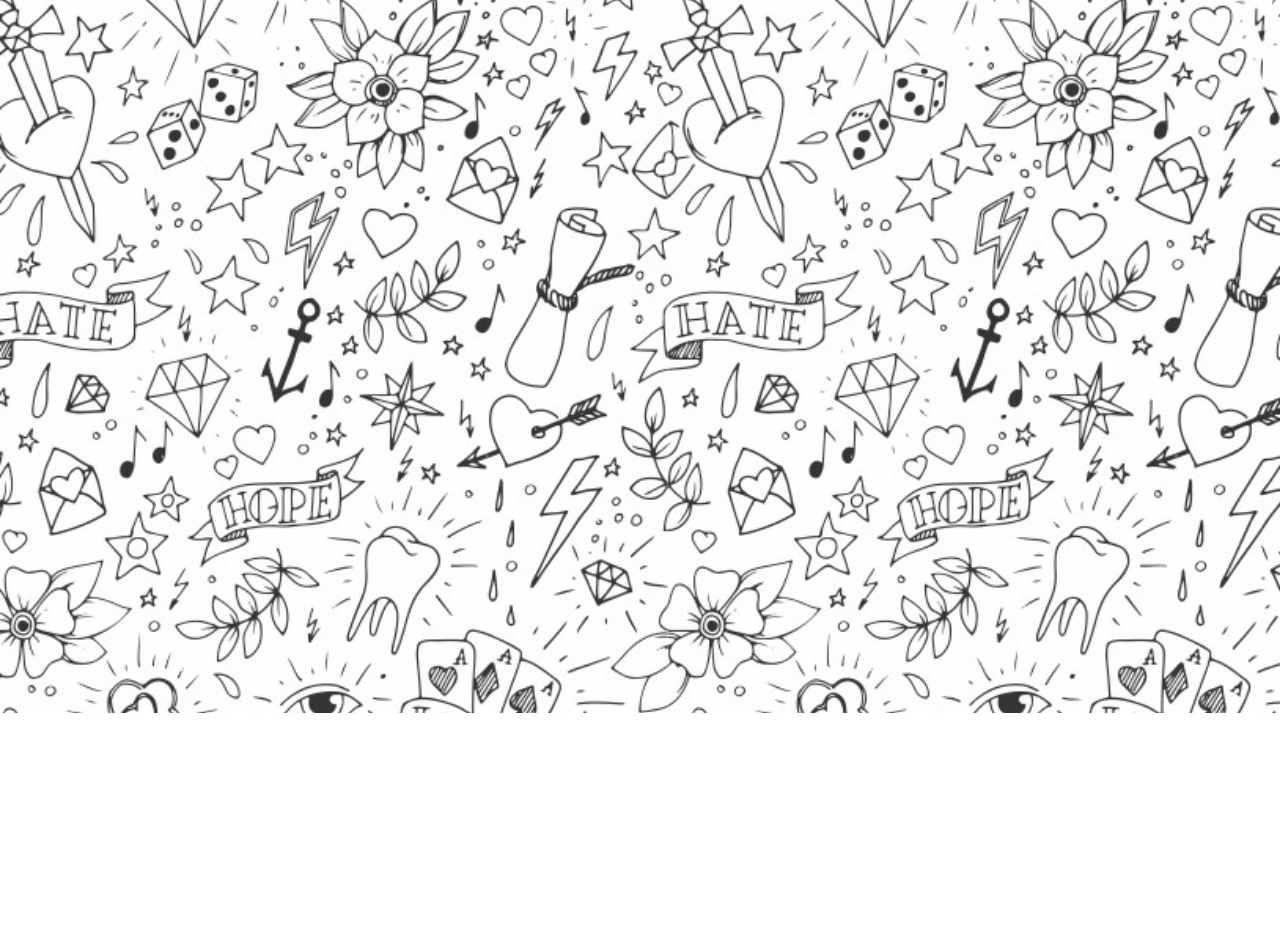
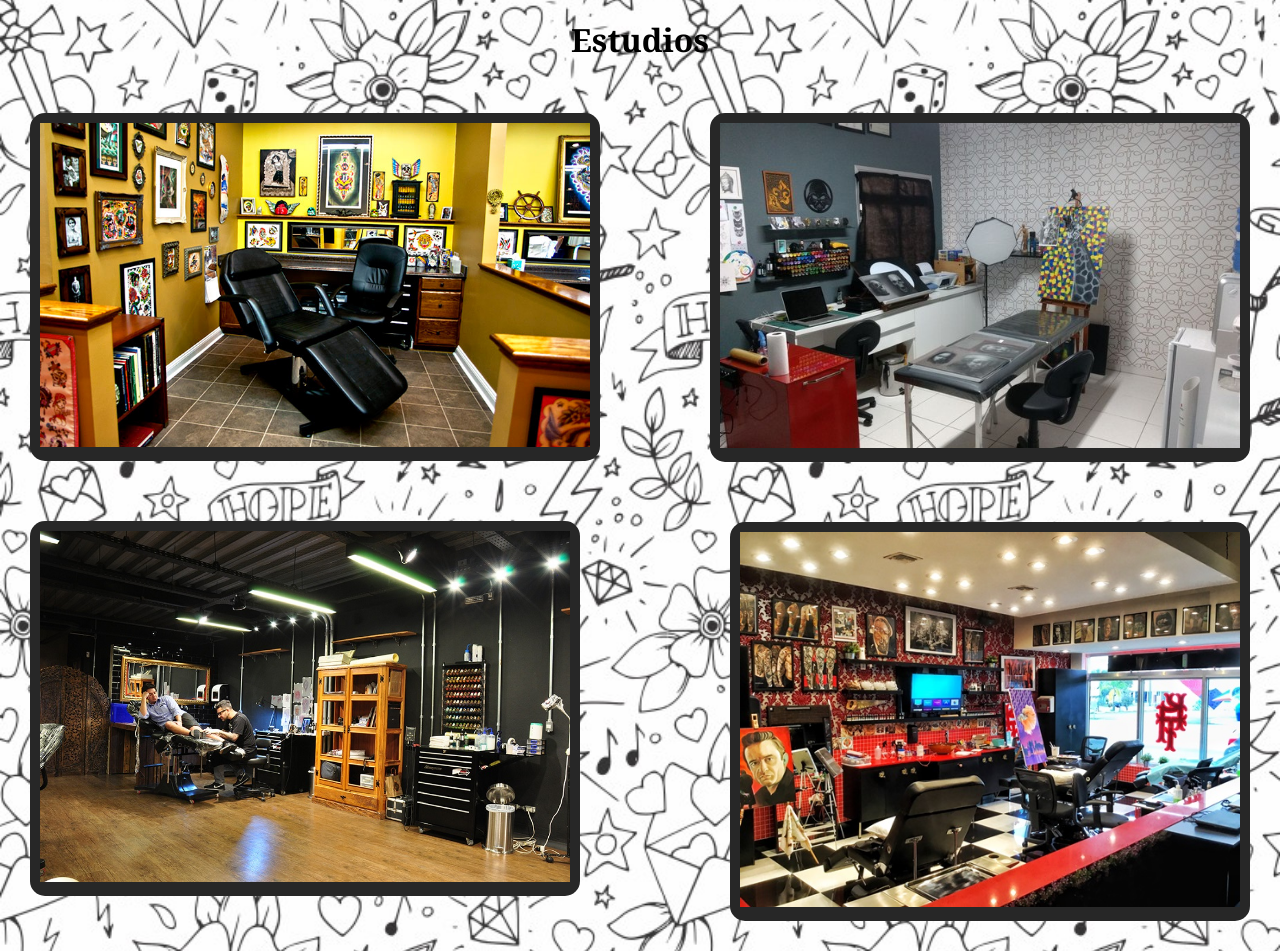
Before and after one commit to Pulete2/Projeto, a website: page Proj-tattoo/public/estudio.html in a window 1280 px wide. Shown: the part 87-1038 px from the top of the page. Before the commit the page ends 800 px from the top, so only its background shows below. Drawn offline with Linux system fonts and the light colour scheme.

Commit message:
pag estudio

```diff
--- a/Proj-tattoo/public/estudio.html
+++ b/Proj-tattoo/public/estudio.html
@@ -17,7 +17,19 @@
     </div>
     </header>
 <form>
-
+    <h1 class="font4" style="text-align: center">Estudios</h1>
+    <div class="textoe">
+        <img src="img/estudio1.jpg" width="550px">
+    </div>
+    <div class="textod">
+        <img src="img/estudio2.jpg" width="520px">
+    </div>
+    <div class="textoe">
+        <img src="img/estudio3.jpg" width="530px">
+    </div>
+    <div class="textod">
+        <img src="img/estudio4.jpg" width="500px">
+    </div>
 </form>
 </body>
 </html>
--- a/Proj-tattoo/public/referencia.css
+++ b/Proj-tattoo/public/referencia.css
@@ -56,6 +56,12 @@ button{
 .font2{
     font-family: 'Trebuchet MS', 'Lucida Sans Unicode', 'Lucida Grande', 'Lucida Sans', Arial, sans-serif;
 }
+.fonte3{
+    font-family: 'Gill Sans', 'Gill Sans MT', Calibri, 'Trebuchet MS', sans-serif;
+}
+.font4{
+    font-family: Georgia, 'Times New Roman', Times, serif;
+}
 .texto2{
     position: relative;
     margin: 30px;
@@ -66,12 +72,19 @@ button{
     width: 650px;
     height: 400px;
 }
-.texto4{
+.textod{
     margin: 30px;
     padding: 10px;
     background-color: #272727;
     border-radius: 15px;
     float: right;
+}
+.textoe{
+    margin: 30px;
+    padding: 10px;
+    background-color: #272727;
+    border-radius: 15px;
+    float: left;
 }
 .texto3{
     margin: 30px;
```
Also changed, not shown: Proj-tattoo/public/ambiente.html (added, +26 -0 lines), Proj-tattoo/public/index.html (+2 -2 lines), Proj-tattoo/public/img/ambiente1.jpg (added), Proj-tattoo/public/img/ambiente2.jpg (added), Proj-tattoo/public/img/ambiente3.jpg (added), Proj-tattoo/public/img/estudio1.jpg (added), Proj-tattoo/public/img/estudio2.jpg (added), Proj-tattoo/public/img/estudio3.jpg (added), Proj-tattoo/public/img/estudio4.jpg (added), 1 other file.
